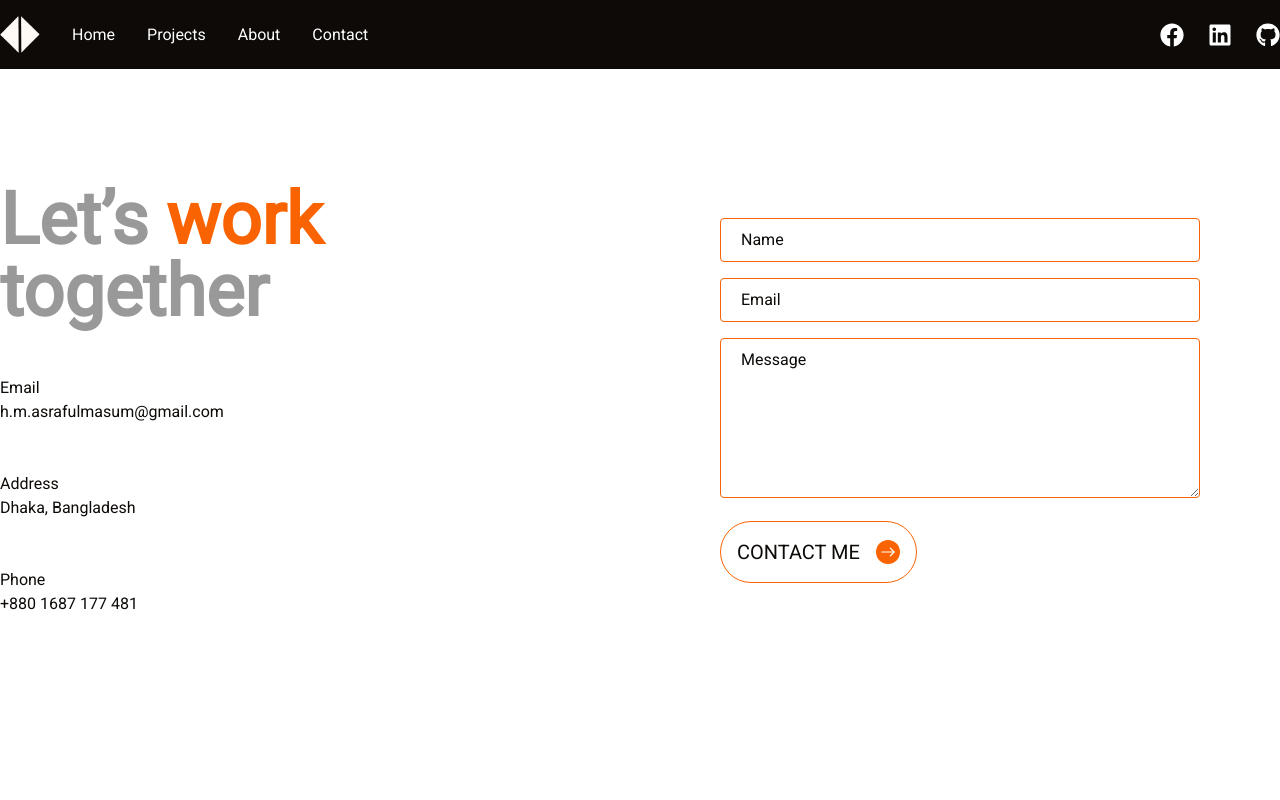
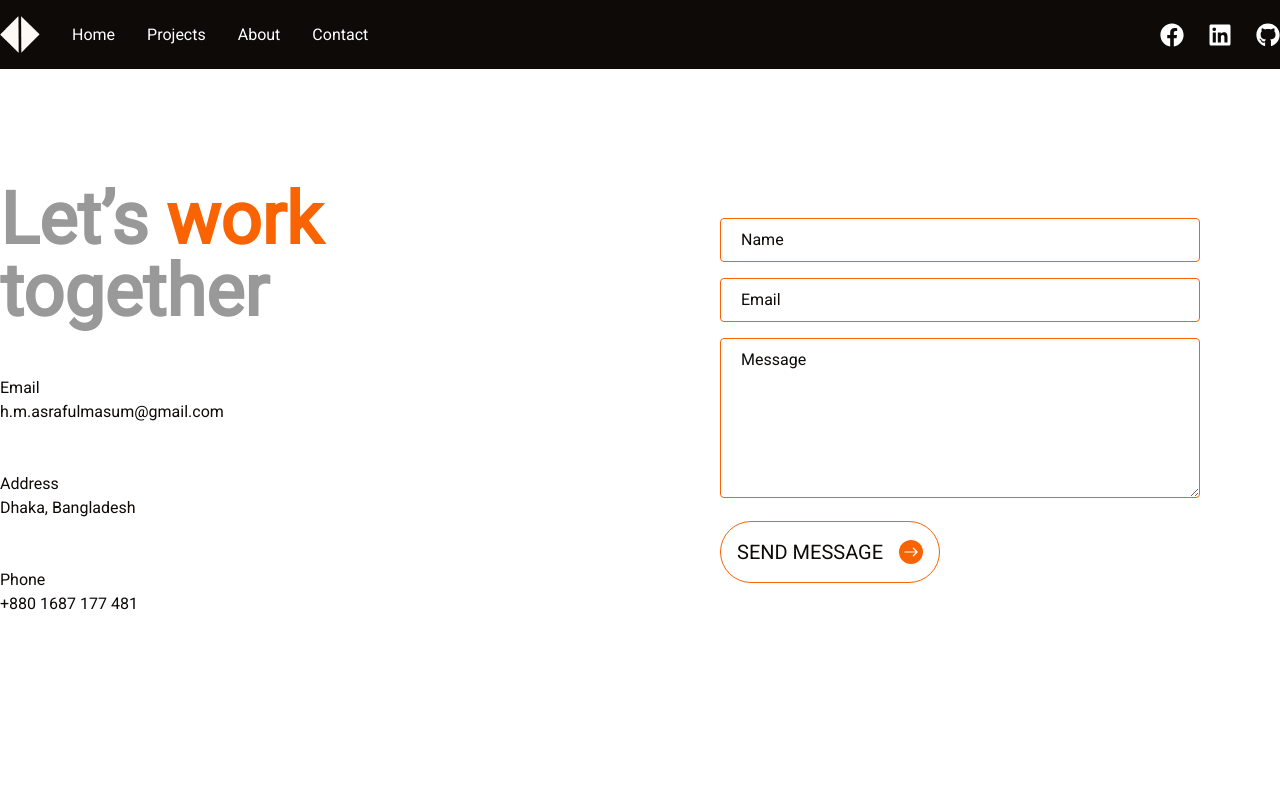
Before and after one commit to AsrafulMasum/portfolio_next.js, a Next.js app: page /contact in a window 1280 px wide. Shown: the top 800 px of the page. Built offline with nearby package versions, Linux system fonts and the light colour scheme.

Commit message:
email send using emailjs done

```diff
--- a/components/Button.jsx
+++ b/components/Button.jsx
@@ -1,16 +1,19 @@
 import React from "react";
 import { IoIosArrowRoundForward } from "react-icons/io";
+import { ImSpinner9 } from "react-icons/im";
 
-function Button({ text, styles, spanStyle }) {
+function Button({ text, styles, spanStyle, isLoading }) {
   return (
     <button
       className={`flex justify-center items-center gap-4 text-xl rounded-full p-4 group overflow-hidden ${styles} uppercase`}
     >
-      {text}
-      <span className={`relative w-6 h-6 rounded-full overflow-hidden ${spanStyle}`}>
+      {isLoading ? <ImSpinner9 className="animate-spin text-primary mx-20" /> : text}
+      {!isLoading && <span
+        className={`relative w-6 h-6 rounded-full overflow-hidden ${spanStyle}`}
+      >
         <IoIosArrowRoundForward className="absolute text-2xl group-hover:translate-x-10 duration-500" />
         <IoIosArrowRoundForward className="absolute -left-10 text-2xl group-hover:translate-x-0 group-hover:left-0 duration-500" />
-      </span>
+      </span>}
     </button>
   );
 }
--- a/components/ContactForm.jsx
+++ b/components/ContactForm.jsx
@@ -7,17 +7,13 @@ function ContactForm() {
   const formRef = useRef();
   const [error, setError] = useState(false);
   const [success, setSuccess] = useState(false);
+  const [loading, setLoading] = useState(false);
 
   const handleSubmit = (e) => {
     e.preventDefault();
+    setLoading(true);
     setError(false);
     setSuccess(false);
-
-    const formData = {
-      name: e.target.name.value,
-      email: e.target.email.value,
-      message: e.target.message.value,
-    };
 
     emailjs
       .sendForm(
@@ -29,16 +25,23 @@ function ContactForm() {
       .then(
         () => {
           setSuccess(true);
-          // e.target.reset();
+          e.target.reset();
+          setLoading(false);
         },
-        () => {
+        (error) => {
           setError(true);
+          setLoading(false);
+          console.log(error);
         }
       );
   };
 
   return (
-    <form ref={formRef} onSubmit={handleSubmit} className="lg:w-3/4 mx-auto my-20">
+    <form
+      ref={formRef}
+      onSubmit={handleSubmit}
+      className="lg:w-3/4 mx-auto my-20"
+    >
       <input
         className="w-full h-11 outline-none px-5 bg-white border border-primary rounded text-dark_black placeholder:text-dark_black"
         type="text"
@@ -63,7 +66,8 @@ function ContactForm() {
       />
       <div className="mt-4">
         <Button
-          text="Contact Me"
+          isLoading={loading}
+          text="Send Message"
           styles="bg-transparent text-dark_black border border-primary"
           spanStyle="bg-primary text-white"
         />
--- a/package.json
+++ b/package.json
@@ -9,6 +9,7 @@
     "lint": "next lint"
   },
   "dependencies": {
+    "@emailjs/browser": "^4.3.3",
     "emailjs-com": "^3.2.0",
     "next": "14.2.4",
     "react": "^18",
```
Also changed, not shown: 1 other file (tests, documents, lock files or other folders).
